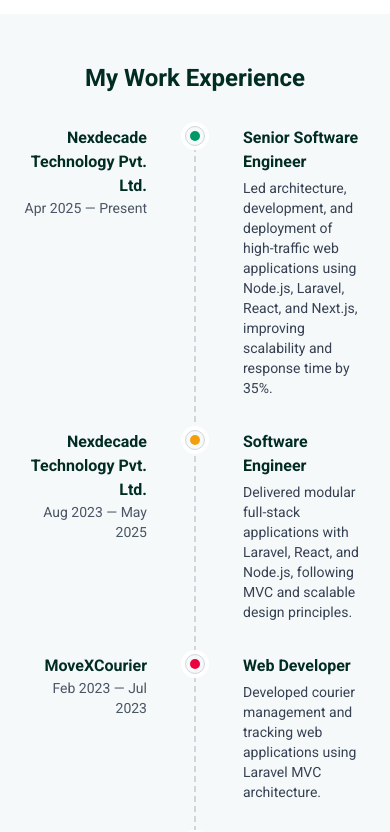
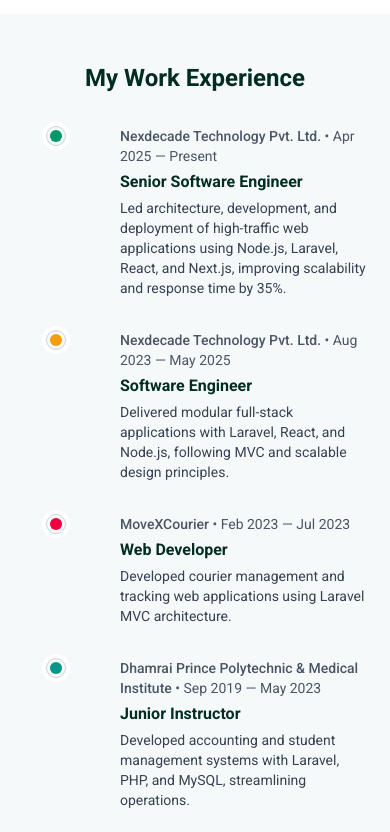
Before and after one commit to joydiucse/portfolio, a React (Vite) app: page / in a window 390 px wide. Shown: the part 1460-2292 px from the top of the page. Built offline with nearby package versions, Linux system fonts and the light colour scheme.

Commit message:
experience

```diff
--- a/src/components/sections/ExperienceSection.jsx
+++ b/src/components/sections/ExperienceSection.jsx
@@ -6,17 +6,18 @@
   const colors = ['bg-primary', 'bg-secondary', 'bg-rose-600', 'bg-teal-600']
   const dotColor = colors[index % colors.length]
   return (
-    <div className="grid grid-cols-[1fr_64px_1fr] items-start gap-4">
-      <div className="text-right sm:pr-4">
+    <div className="grid grid-cols-[64px_1fr] sm:grid-cols-[1fr_64px_1fr] items-start gap-4">
+      <div className="text-right pr-4 hidden sm:block">
         <div className="font-semibold">{item.company}</div>
         <div className="text-sm text-gray-600">{item.dates}</div>
       </div>
       <div className="fcc relative">
-        <div className="size-5 rounded-full ring-4 ring-white dark:ring-gray-700 shadow-sm border border-gray-300 fcc bg-primary-xlight">
-          <div className={`size-2.5 rounded-full ${dotColor}`}></div>
+        <div className="size-5 rounded-full ring-4 ring-white shadow-sm border border-gray-300 fcc">
+          <div className={`size-3 rounded-full ${dotColor}`}></div>
         </div>
       </div>
-      <div className="sm:pl-4">
+      <div className="pl-4">
+        <div className="sm:hidden text-sm text-gray-600 mb-1"><span className="font-medium">{item.company}</span> • {item.dates}</div>
         <div className="font-semibold">{item.title}</div>
         <p className="text-sm text-gray-700 mt-1">{item.bullets[0]}</p>
       </div>
@@ -31,7 +32,7 @@
       <Container className="py-12" id="experience">
         <h3 className="text-2xl font-bold mb-8 text-center">My Work Experience</h3>
         <div className="relative">
-          <div className="absolute left-1/2 top-0 -translate-x-1/2 h-full border-l-2 border-dashed border-gray-300"></div>
+          <div className="absolute left-1/2 top-0 -translate-x-1/2 h-full border-l-2 border-dashed border-gray-300 hidden sm:block"></div>
           <div className="space-y-8">
             {items.map((item, idx) => (
               <TimelineItem key={`${item.title}-${item.dates}`} item={item} index={idx} />
```
